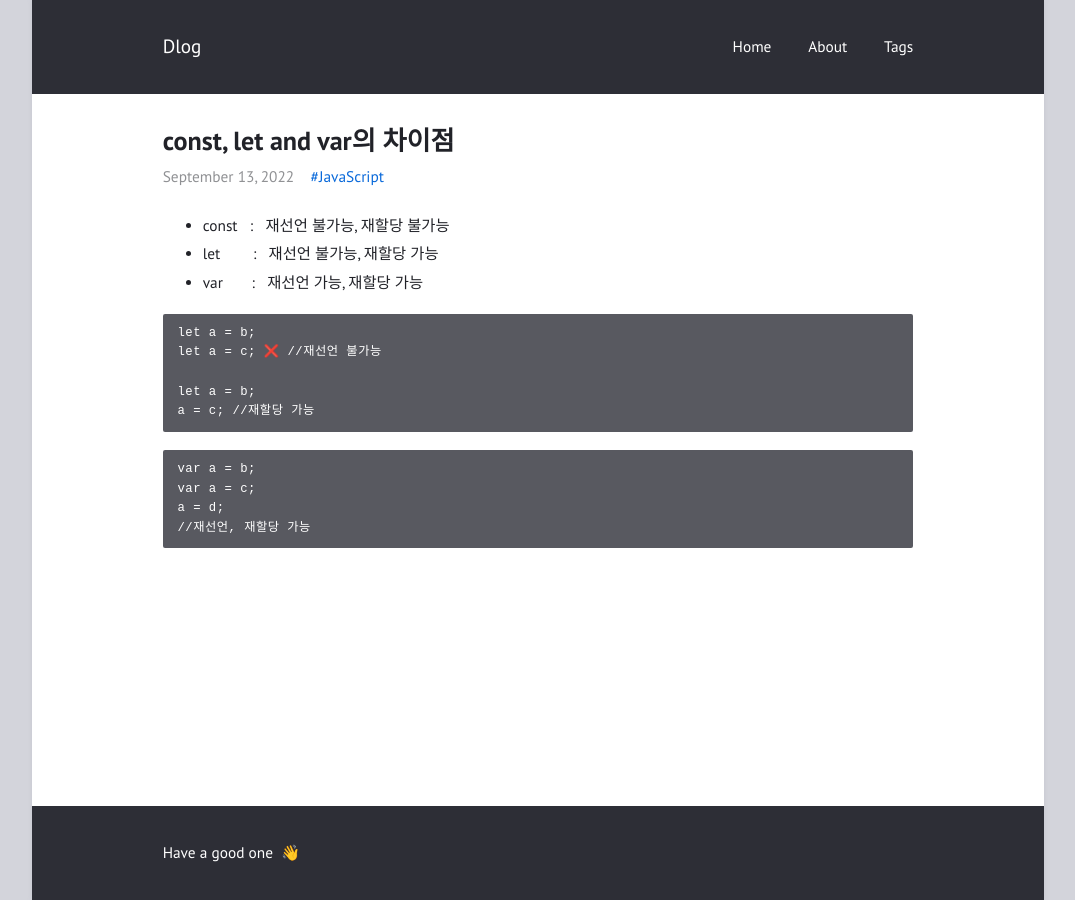
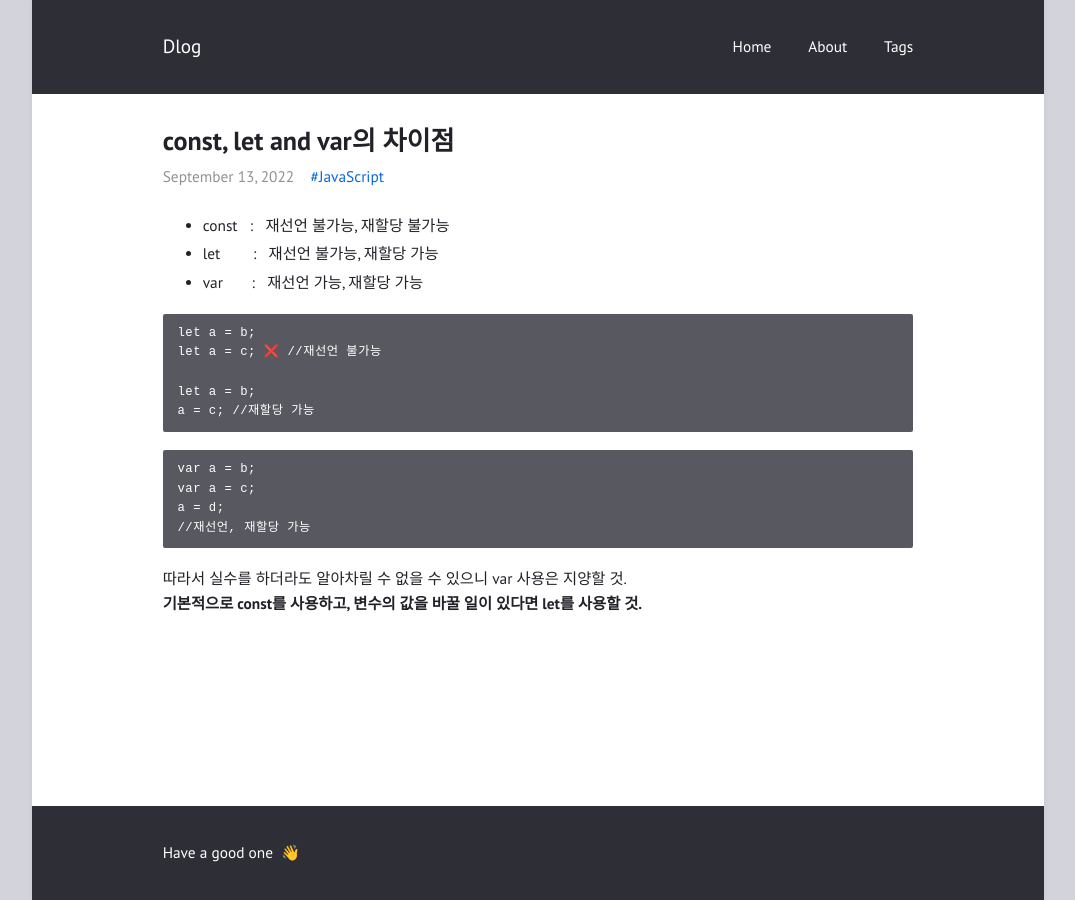
Before and after one commit to feb-dain/feb-dain.github.io, a Jekyll site: the page built from _posts/2022-09-13-const-let-var.md, in a window 1280 px wide. Shown: the whole page, without its empty margins (102-1177 px from the left). Built offline with Jekyll 4.4.1, drawn with Linux system fonts in a browser that asks for light colours; comment, search, counter and statistics services are not loaded.

Commit message:
Update 2022-09-13-const-let-var.md

````diff
--- a/_posts/2022-09-13-const-let-var.md
+++ b/_posts/2022-09-13-const-let-var.md
@@ -7,6 +7,12 @@ tags: JavaScript
 * const &nbsp;&nbsp;:&nbsp;&nbsp; 재선언 불가능, 재할당 불가능
 *  let &nbsp;&nbsp;&nbsp;&nbsp;&nbsp;&nbsp;  :&nbsp;&nbsp;  재선언 불가능, 재할당 가능
 *  var  &nbsp;&nbsp;&nbsp;&nbsp;&nbsp;&nbsp;:&nbsp;&nbsp;  재선언 가능, 재할당 가능
+
+
+
+
+
+
 
 ```
 let a = b;
@@ -22,3 +28,5 @@ var a = c;
 a = d;
 //재선언, 재할당 가능
 ```
+따라서 실수를 하더라도 알아차릴 수 없을 수 있으니 var 사용은 지양할 것.<br>
+**기본적으로 const를 사용하고, 변수의 값을 바꿀 일이 있다면 let를 사용할 것.**
````
